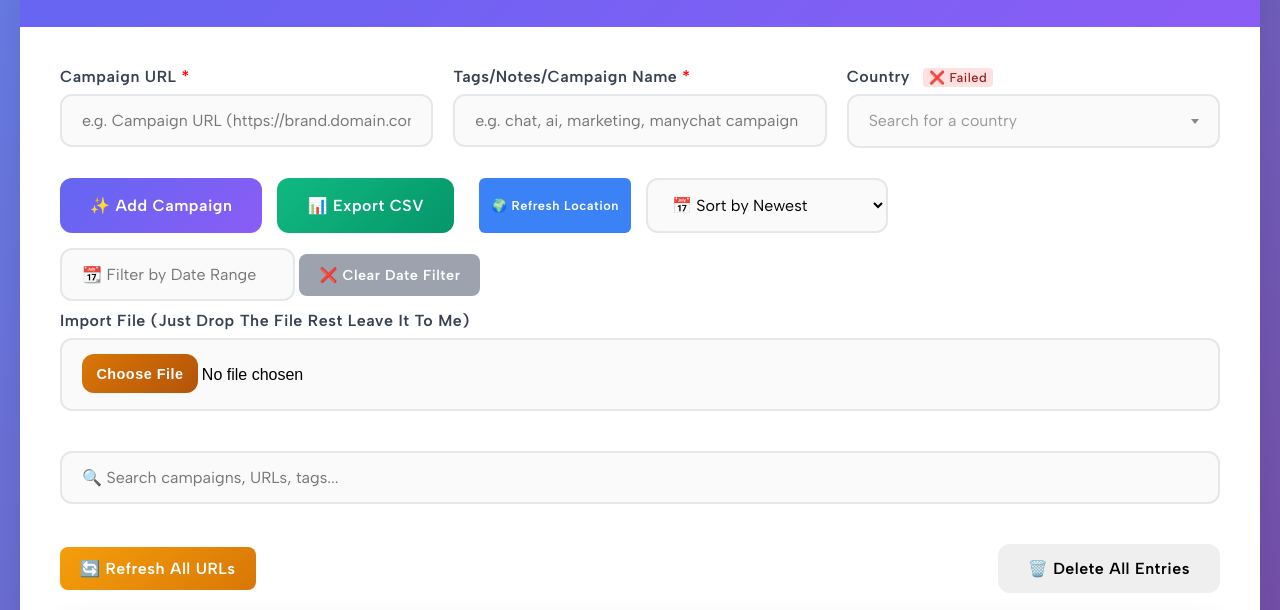
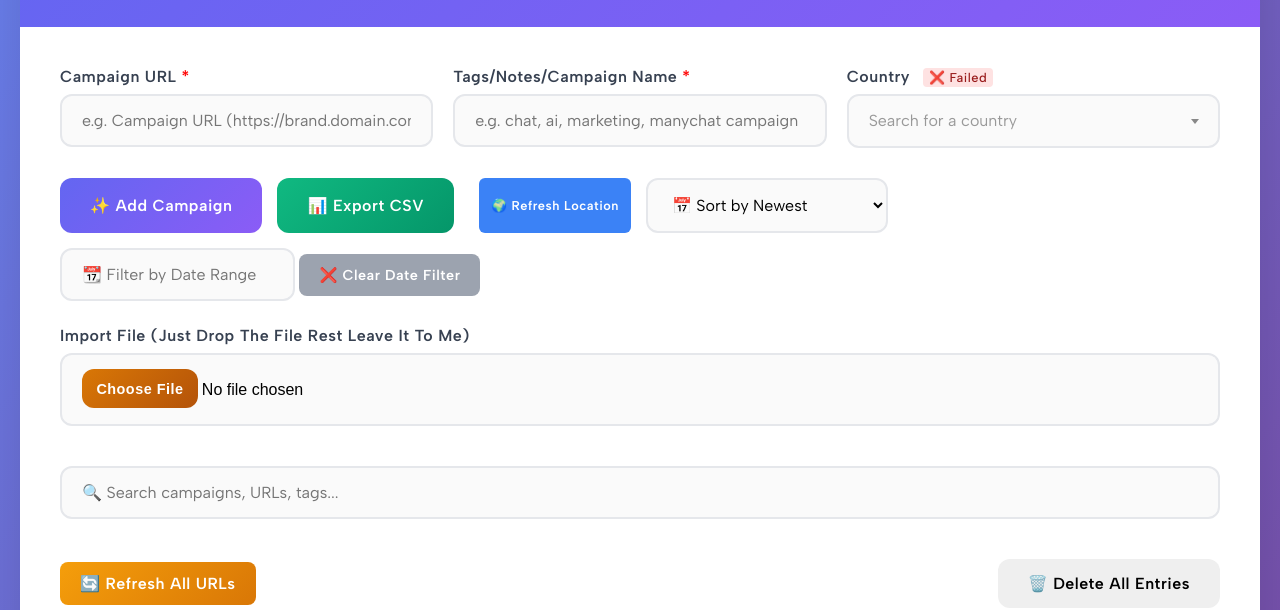
Before and after one commit to rupeshdotw/rupeshdotshah-affiliate-url-checker, a website: page public/index.html in a window 1280 px wide. Shown: the part 132-742 px from the top of the page. Drawn offline with nearby package versions, Linux system fonts and the light colour scheme; no server answers.

Commit message:
Update CSS

```diff
--- a/public/style.css
+++ b/public/style.css
@@ -377,7 +377,7 @@ td[contenteditable="true"]:focus {
 }
 
 .file-import{
-  margin-top: 10px;
+  margin-top: 25px;
 }
 
 .clear-date-btn:hover {
```
